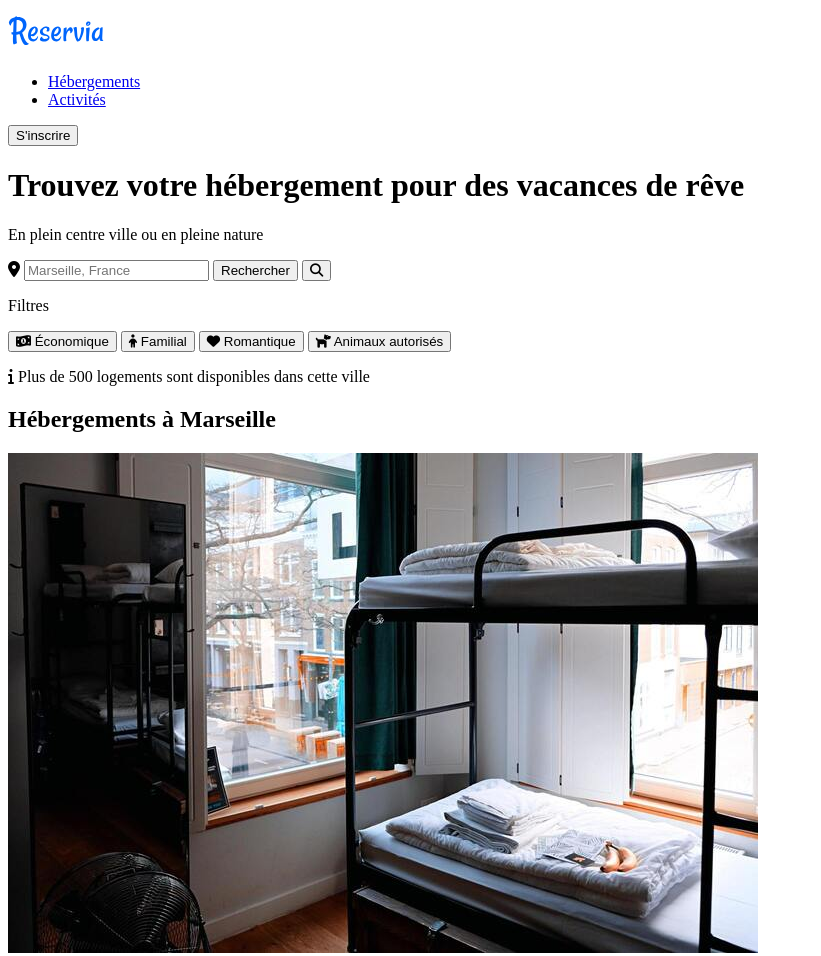
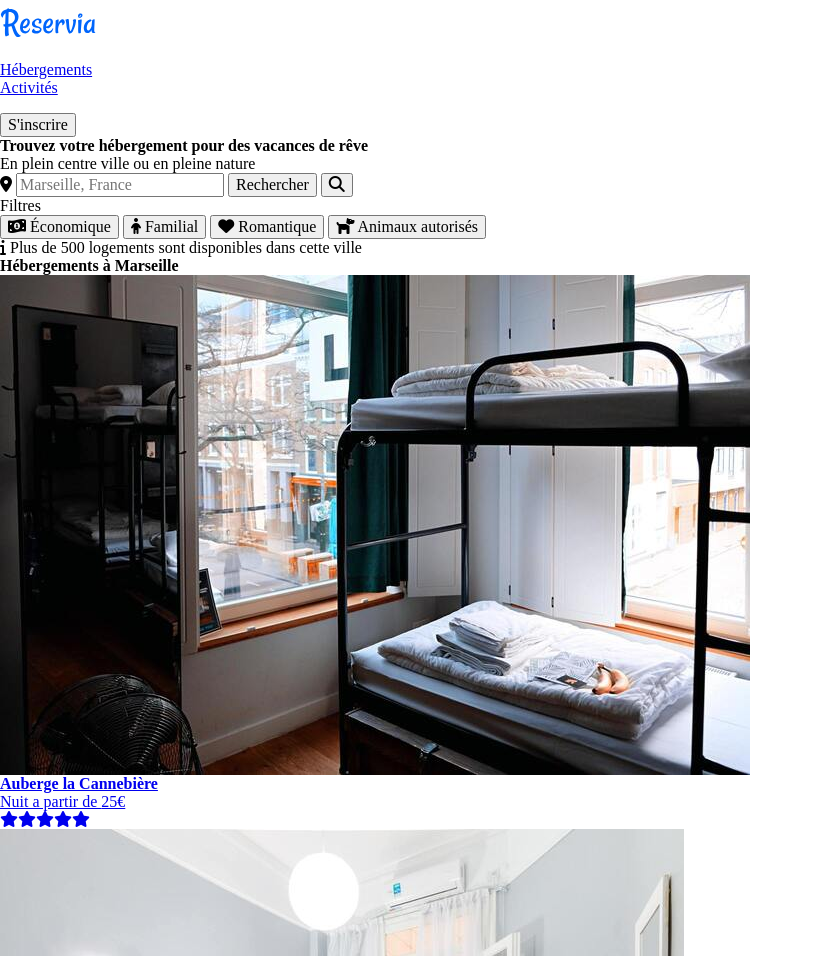
Before and after one commit to S-Moreira06/MOREIRAStephane_2_10102020, a website: page public/index.html in a window 1280 px wide. Shown: the top 956 px of the page, without its empty margins (0-821 px from the left). Drawn offline with Linux system fonts and the light colour scheme.

Commit message:
create : reset
create and setup reset.scss

```diff
--- /dev/null
+++ b/sass/base/reset.scss
@@ -0,0 +1,38 @@
+*,
+*::before,
+*::after {
+  box-sizing: border-box;
+}
+// Remove default padding
+ul[class],ol[class] {
+  padding: 0;
+}
+ul,ol {
+  padding: 0;
+}
+//Reset font-size
+h1,h2,h3,h4,h5,h6,p,ul[class],ul,ol[class],ol,li,figure,figcaption,blockquote,dl,dd {
+  font-size: 1rem;
+}
+// Remove list-style
+ul,ol {
+  list-style-type: none;
+}
+// Remove default margin
+body,h1,h2,h3,h4,h5,h6,p,ul[class],ol[class],li,figure,figcaption,blockquote,dl,dd {
+    margin: 0;
+}
+// Remove list styles on ul, ol elements with a class attribute
+ul[class],ol[class] {
+    list-style: none;
+}
+// Make images easier to work with
+img {
+    max-width: 100%;
+    display: block;
+}
+// Inherit fonts for inputs and buttons
+input,button,textarea,select {
+    font: inherit;
+}
+/* end reset */
--- a/sass/main.scss
+++ b/sass/main.scss
@@ -0,0 +1 @@
+@import "./base/reset"
```
Also changed, not shown: public/css/style.css, 1 other file.
